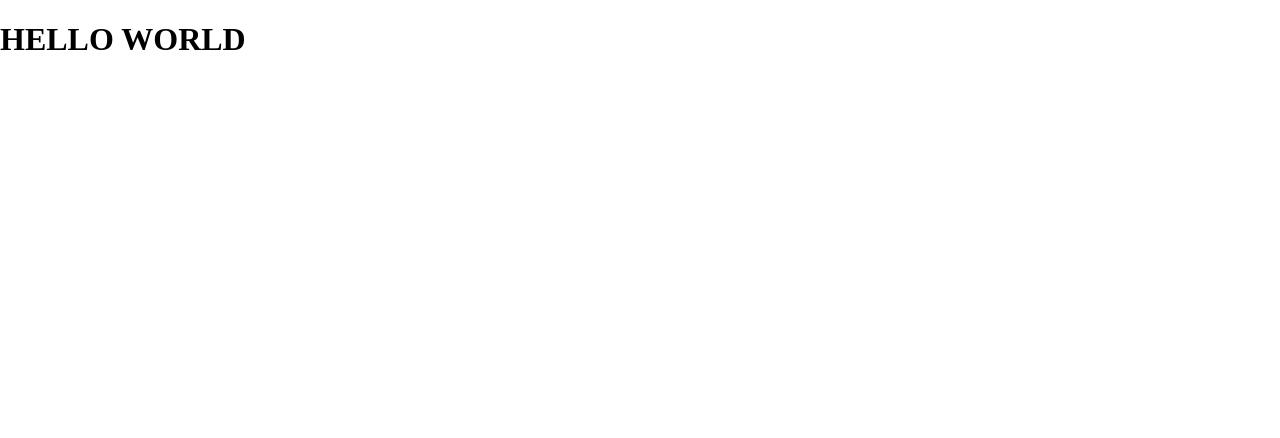
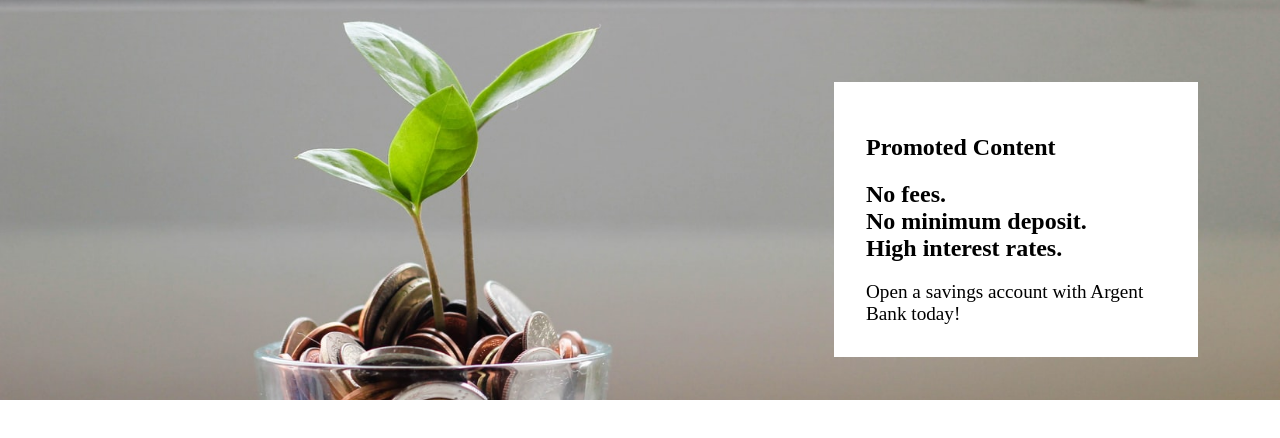
Before and after one commit to Maximecat/Maximecat_13_10092023, a React (Create React App) app: page / in a window 1280 px wide. Shown: the top 438 px of the page. Built offline with nearby package versions, Linux system fonts and the light colour scheme.

Commit message:
Feat (HeroHeader) : inplement HeroHeader

```diff
--- a/src/components/HeroHeader/HeroHeader.css
+++ b/src/components/HeroHeader/HeroHeader.css
@@ -0,0 +1,52 @@
+.hero {
+    background-image: url('./bank-tree.jpeg');
+    background-position: 0 -50px;
+    background-size: cover;
+    background-repeat: no-repeat;
+    height: 300px;
+    position: relative;
+}
+
+.hero-content {
+    position: relative;
+    top: 2rem;
+    width: 200px;
+    background: white;
+    padding: 2rem;
+    text-align: left;
+    margin: 0 auto;
+}
+
+.hero-content .subtitle {
+    font-weight: bold;
+    font-size: 1rem;
+    margin: 0;
+}
+
+.hero-content .text {
+    margin-bottom: 0;
+    font-size: 0.9rem;
+}
+
+@media (min-width: 920px) {
+    .hero {
+        height: 400px;
+        background-position: 0% 33%;
+    }
+
+    .hero-content {
+        position: absolute;
+        top: 50px;
+        right: 50px;
+        width: 300px;
+        margin: 2rem;
+    }
+
+    .hero-content .subtitle {
+        font-size: 1.5rem;
+    }
+
+    .hero-content .text {
+        font-size: 1.2rem;
+    }
+}
--- a/src/components/HeroHeader/HeroHeader.jsx
+++ b/src/components/HeroHeader/HeroHeader.jsx
@@ -2,8 +2,15 @@ import './HeroHeader.css'
 
 function HeroHeader() {
     return (
-        <section className='hero-header'>
-        </section>
+        <div class="hero">
+            <section class="hero-content">
+                <h2 class="sr-only">Promoted Content</h2>
+                <p class="subtitle">No fees.</p>
+                <p class="subtitle">No minimum deposit.</p>
+                <p class="subtitle">High interest rates.</p>
+                <p class="text">Open a savings account with Argent Bank today!</p>
+            </section>
+        </div>
     )
 }
 
--- a/src/pages/Home/App.jsx
+++ b/src/pages/Home/App.jsx
@@ -1,9 +1,10 @@
+import HeroHeader from '../../components/HeroHeader/HeroHeader';
 import './App.css';
 
 function App() {
     return (
         <div className="App">
-            <h1>HELLO WORLD</h1>
+            <HeroHeader />
         </div>
     );
 }
```
Also changed, not shown: src/components/HeroHeader/bank-tree.jpeg (added).
